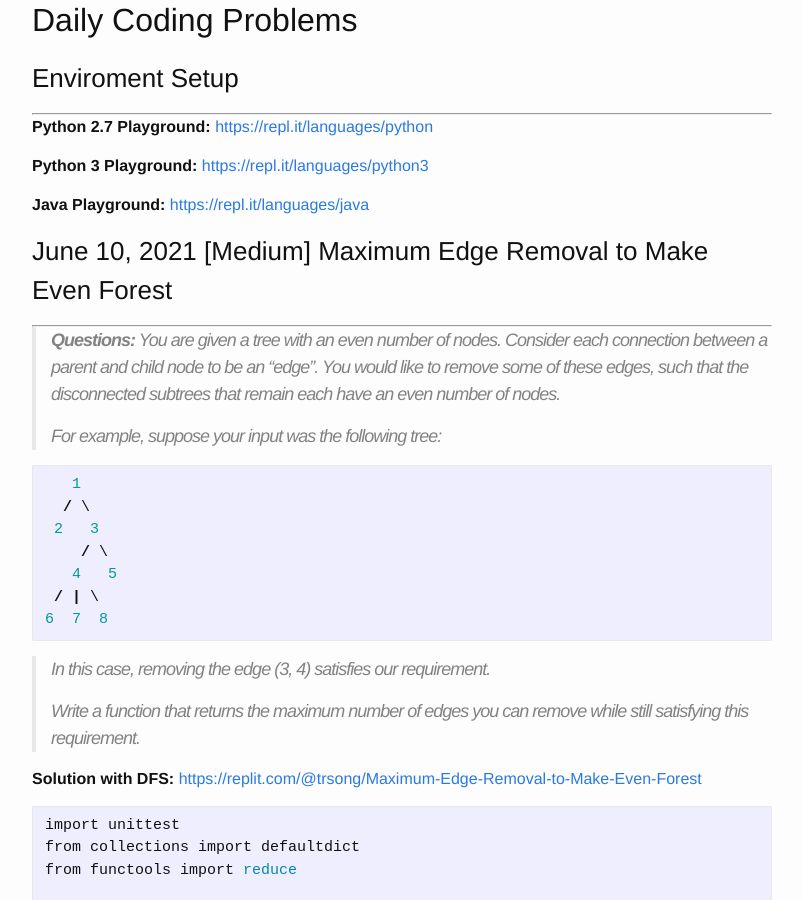
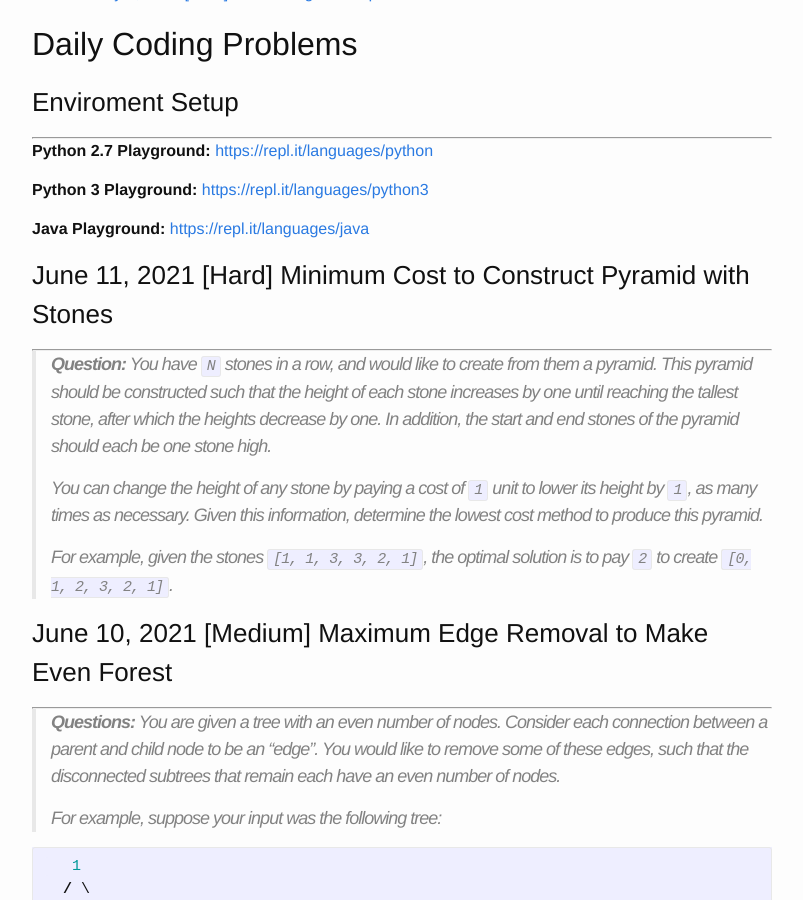
Before and after one commit to trsong/trsong.github.io, a Jekyll site: the page built from _posts/2021-05-01-DailyQuestionsMay.md, in a window 1280 px wide and 900 px high, scrolled down 1251 px. Shown: the whole window, without its empty margins (238-1041 px from the left). Built offline with Jekyll 4.4.1, drawn with Linux system fonts in a browser that asks for light colours; some of the changed text lies outside the part shown.

Commit message:
Add June 11 question

```diff
--- a/_posts/2021-05-01-DailyQuestionsMay.md
+++ b/_posts/2021-05-01-DailyQuestionsMay.md
@@ -17,6 +17,15 @@ categories: Python/Java
 **Python 3 Playground:** [https://repl.it/languages/python3](https://repl.it/languages/python3)
 
 **Java Playground:** [https://repl.it/languages/java](https://repl.it/languages/java)
+
+
+### June 11, 2021  \[Hard\] Minimum Cost to Construct Pyramid with Stones
+---
+> **Question:** You have `N` stones in a row, and would like to create from them a pyramid. This pyramid should be constructed such that the height of each stone increases by one until reaching the tallest stone, after which the heights decrease by one. In addition, the start and end stones of the pyramid should each be one stone high.
+>
+> You can change the height of any stone by paying a cost of `1` unit to lower its height by `1`, as many times as necessary. Given this information, determine the lowest cost method to produce this pyramid.
+>
+> For example, given the stones `[1, 1, 3, 3, 2, 1]`, the optimal solution is to pay `2` to create `[0, 1, 2, 3, 2, 1]`.
 
 
 ### June 10, 2021 \[Medium\] Maximum Edge Removal to Make Even Forest
```
